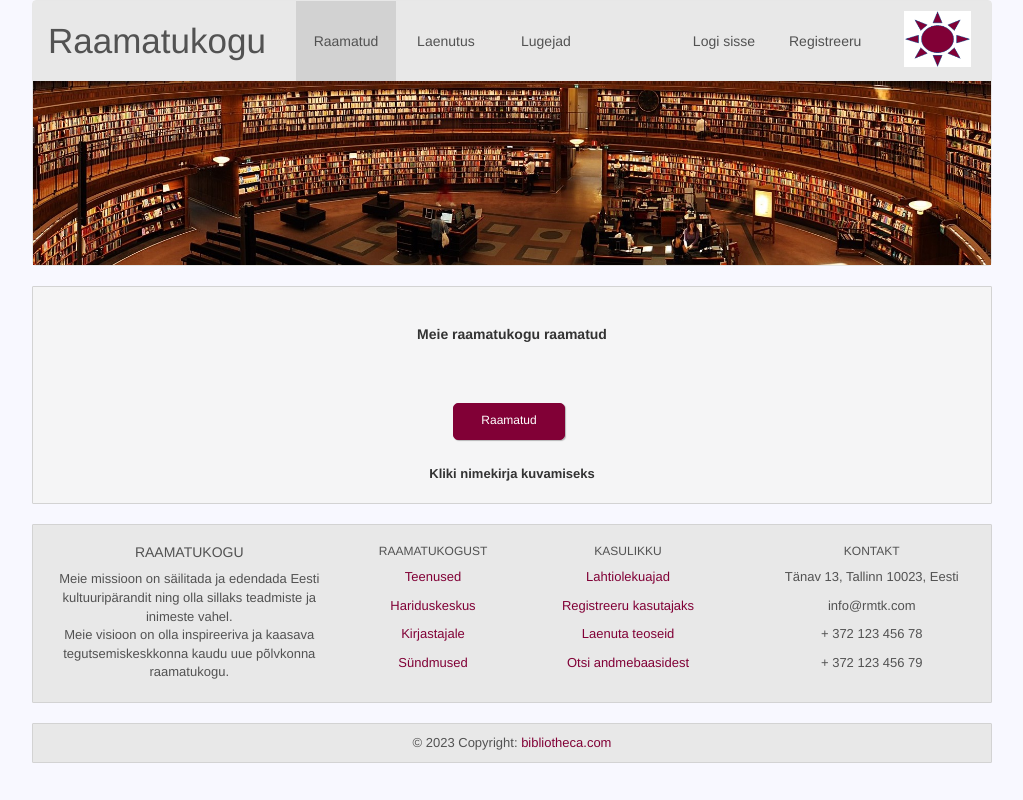
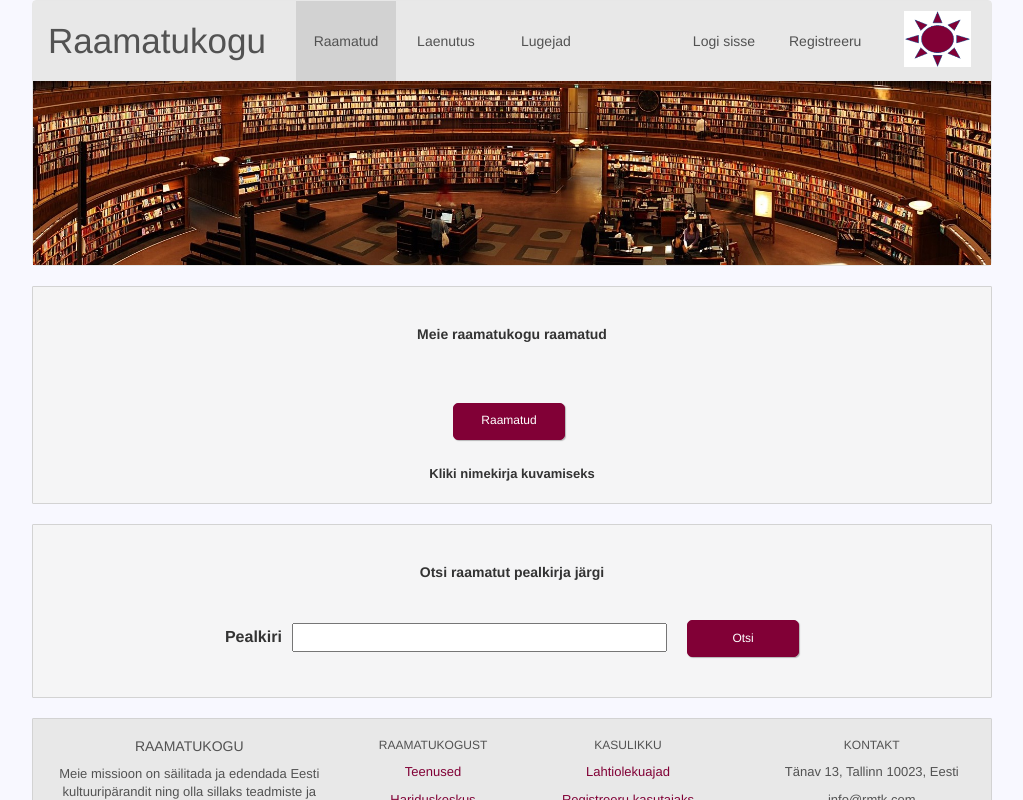
Before and after one commit to kvalge/bibliotheca-angular, an Angular app: page /books in a window 1280 px wide. Shown: the top 800 px of the page, without its empty margins (128-1151 px from the left). Built offline with nearby package versions, Linux system fonts and the light colour scheme.

Commit message:
Created find book by name functionality.

```diff
--- a/src/app/app.module.ts
+++ b/src/app/app.module.ts
@@ -19,6 +19,7 @@ import {LibraryUserComponent} from './library-user/library-user.component';
 import {LibraryUserService} from "./shared/library-user.service";
 import {FormsModule, ReactiveFormsModule} from "@angular/forms";
 import { LibraryUserEditComponent } from './library-user/library-user-edit/library-user-edit.component';
+import { BookItemComponent } from './books/books/book-item/book-item.component';
 
 @NgModule({
   declarations: [
@@ -31,7 +32,8 @@ import { LibraryUserEditComponent } from './library-user/library-user-edit/libra
     LendingReportComponent,
     LibraryUserListComponent,
     LibraryUserComponent,
-    LibraryUserEditComponent
+    LibraryUserEditComponent,
+    BookItemComponent,
   ],
     imports: [
         BrowserModule,
--- a/src/app/books/book.model.ts
+++ b/src/app/books/book.model.ts
@@ -6,7 +6,6 @@ export class BookModel {
   public copyQuantity: number;
   public loanPeriod: number;
   public location: string;
-
 
   constructor(id: number, name: string, acquisitionDate: Date, copyQuantity: number, loanPeriod: number, location: string) {
     this.id = id;
--- /dev/null
+++ b/src/app/books/books/book-item/book-item.component.css
@@ -0,0 +1,42 @@
+h5 {
+  margin-top: 30px;
+  margin-bottom: 40px;
+  text-align: center;
+  font-weight: bold;
+}
+
+.input-base {
+  margin-top: 30px;
+  margin-bottom: 30px;
+  text-align: center;
+}
+
+input {
+  width: 40%;
+}
+
+label {
+  margin-right: 10px;
+}
+
+button {
+  margin-left: 20px;
+}
+
+table {
+  width: 70%;
+  margin-left: 170px;
+  margin-top: 40px;
+}
+
+table tr td, table tr th {
+  font-size: 13px;
+  border-bottom: 1px solid #ddd;
+  text-align: center;
+}
+
+p {
+  margin-left: 27rem;
+  font-size: 13px;
+  font-weight: bold;
+}
--- /dev/null
+++ b/src/app/books/books/book-item/book-item.component.html
@@ -0,0 +1,30 @@
+<section>
+  <h5>Otsi raamatut pealkirja järgi</h5>
+  <div>
+    <div class="input-base">
+      <label for="bookName">Pealkiri</label>
+      <input type="text" id="bookName" name="bookName" [(ngModel)]="bookName">
+      <button (click)="getBook(bookName)">Otsi</button>
+    </div>
+  </div>
+    <div>
+      <div>
+        <table class="table table-hover" *ngIf="showHeader">
+          <tr>
+            <th>Pealkiri</th>
+            <th>Vastuvõtmise kuupäev</th>
+            <th>Eksemplaride arv</th>
+            <th>Laenutusperiood (nädal)</th>
+            <th>Asukoht</th>
+          </tr>
+          <tr>
+            <td>{{book.name}}</td>
+            <td>{{book.acquisitionDate}}</td>
+            <td>{{book.copyQuantity}}</td>
+            <td>{{book.loanPeriod}}</td>
+            <td>{{book.location}}</td>
+          </tr>
+        </table>
+      </div>
+    </div>
+</section>
--- /dev/null
+++ b/src/app/books/books/book-item/book-item.component.ts
@@ -0,0 +1,29 @@
+import { Component, OnInit } from '@angular/core';
+import {BookModel} from "../../book.model";
+import {BookService} from "../../../shared/book.service";
+import {DataStorageService} from "../../../shared/data-storage.service";
+
+@Component({
+  selector: 'app-book-item',
+  templateUrl: './book-item.component.html',
+  styleUrls: ['./book-item.component.css']
+})
+export class BookItemComponent implements OnInit {
+
+  bookName: string = '';
+  book: BookModel;
+  showHeader: boolean = false;
+
+  constructor(private bookService: BookService, private dataStorageService: DataStorageService) {
+  }
+
+  ngOnInit(): void {
+  }
+
+  getBook(bookName: string) {
+    this.showHeader = true;
+    this.dataStorageService.findBookByName(bookName);
+    this.book =  this.bookService.getBook();
+    this.bookName = '';
+  }
+}
--- a/src/app/books/books/books.component.html
+++ b/src/app/books/books/books.component.html
@@ -1 +1,2 @@
 <app-book-list></app-book-list>
+<app-book-item></app-book-item>
--- a/src/app/shared/book.service.ts
+++ b/src/app/shared/book.service.ts
@@ -3,6 +3,7 @@ import {BookModel} from "../books/book.model";
 export class BookService {
 
   private books: BookModel[] = [];
+  private book: BookModel = null;
 
   setBooks(books: BookModel[]) {
     this.books = books;
@@ -11,4 +12,18 @@ export class BookService {
   getBooks() {
     return this.books;
   }
+
+  setBook(book: BookModel) {
+    this.book = book;
+  }
+
+  getBook() {
+    return this.book;
+  }
+
+  findBookByName(bookName: any) {
+    return this.books.find((b) => {
+      return b.name === bookName;
+    })
+  }
 }
--- a/src/app/shared/data-storage.service.ts
+++ b/src/app/shared/data-storage.service.ts
@@ -65,4 +65,14 @@ export class DataStorageService {
         this.libraryUserService.addNewLibUser(libUser);
       })
   }
+
+  findBookByName(bookName: string) {
+    this.http.get<BookModel>('http://localhost:8080/book/name?name=' + bookName)
+      .pipe(map((book) => {
+        return book;
+      }))
+      .subscribe(book => {
+        this.bookService.setBook(book);
+      })
+  }
 }
```
Also changed, not shown: 1 other file (tests, documents, lock files or other folders).
